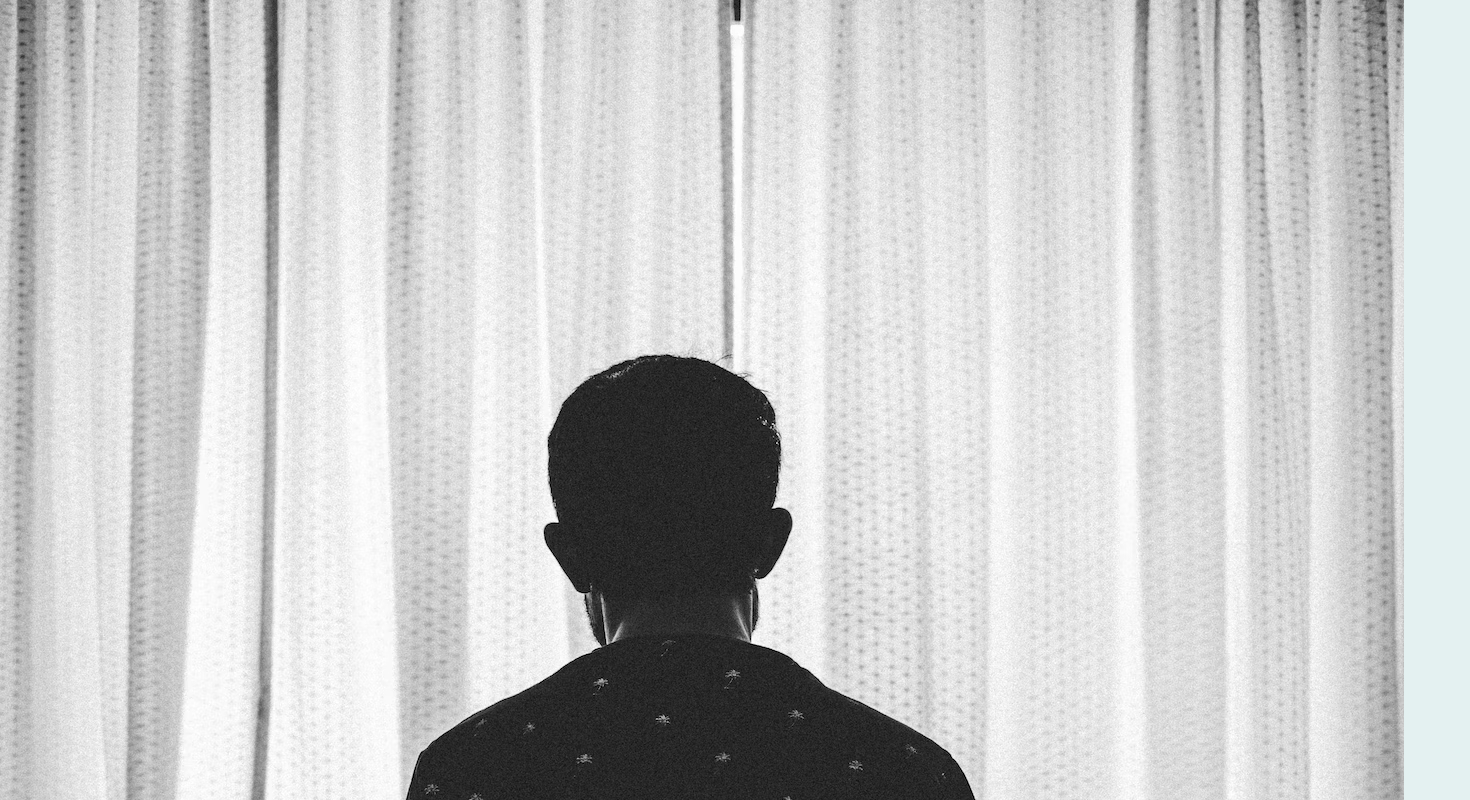
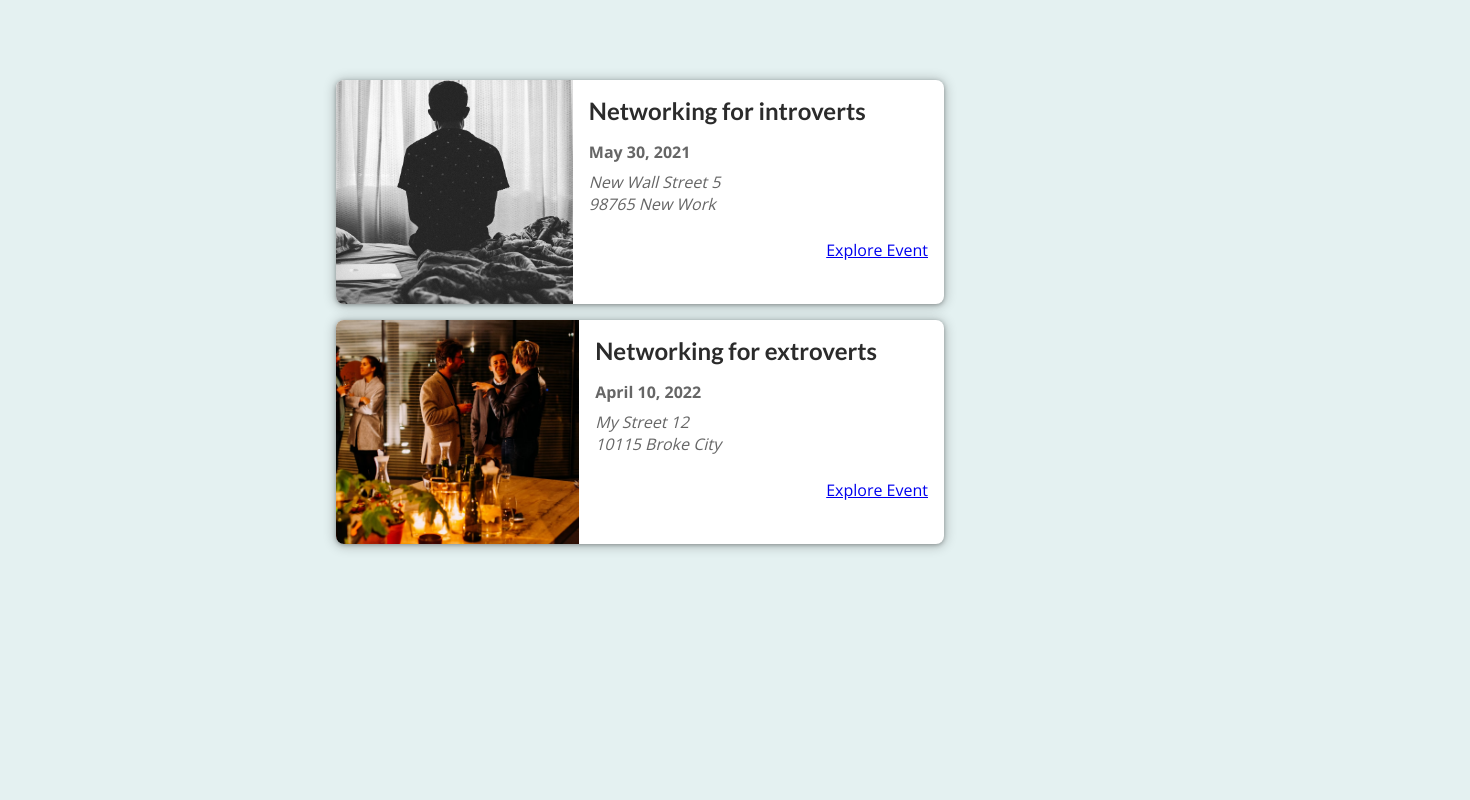
Before and after one commit to vincentabolarin/events, a Next.js app: page / in a window 1280 px wide. Shown: the top 800 px of the page, 1470 px wide, since content can reach past the window. Built offline with nearby package versions, Linux system fonts and the light colour scheme.

Commit message:
style EventItem and EventList

```diff
--- a/components/events/event-item.js
+++ b/components/events/event-item.js
@@ -1,4 +1,6 @@
 import Link from 'next/link';
+
+import classes from './event-item.module.css';
 
 const EventItem = (props) => {
     const { title, image, date, location, id } = props;
@@ -14,19 +16,19 @@
     const exploreLink = `/events/${id}`;
 
     return (
-        <li>
+        <li className={classes.item}>
             <img src={`/${image}`} alt={title} />
-            <div>
-                <div>
+            <div className={classes.content}>
+                <div className={classes.summary}>
                     <h2>{title}</h2>
-                    <div>
+                    <div className={classes.date}>
                         <time>{humanReadableDate}</time>
                     </div>
-                    <div>
+                    <div className={classes.address}>
                         <address>{formattedAddress}</address>
                     </div>
                 </div>
-                <div>
+                <div className={classes.actions}>
                     <Link href={exploreLink}>Explore Event</Link>
                 </div>
             </div>
--- /dev/null
+++ b/components/events/event-item.module.css
@@ -0,0 +1,103 @@
+.item {
+  box-shadow: 0 1px 4px rgba(0, 0, 0, 0.3), 0 1px 12px 2px rgba(0, 0, 0, 0.2);
+  border-radius: 8px;
+  overflow: hidden;
+  background-color: white;
+  margin: 1rem;
+  display: flex;
+  flex-direction: column;
+  gap: 1rem;
+}
+
+.item img {
+  width: 100%;
+  object-fit: cover;
+  height: 10rem;
+}
+
+.content {
+  width: 100%;
+  padding: 0 1rem;
+  text-align: center;
+}
+
+.content h2 {
+  margin: 0.5rem 0;
+}
+
+.date,
+.address {
+  display: flex;
+  gap: 0.5rem;
+  align-items: center;
+}
+
+.date svg,
+.address svg {
+  width: 1.25rem;
+  height: 1.25rem;
+  color: #666666;
+}
+
+.content time {
+  color: #666666;
+  font-weight: bold;
+}
+
+.content address {
+  margin: 0.5rem 0;
+  color: #666666;
+  white-space: pre;
+}
+
+.actions {
+  display: flex;
+  flex-direction: column;
+  padding: 1rem;
+}
+
+.actions a {
+  display: block;
+}
+
+.actions a span {
+  vertical-align: middle;
+}
+
+.icon {
+  margin-left: 0.5rem;
+  display: inline-flex;
+  justify-content: center;
+  align-items: center;
+}
+
+.icon svg {
+  width: 1.25rem;
+  height: 1.25rem;
+}
+
+@media (min-width: 768px) {
+  .item {
+    flex-direction: row;
+  }
+
+  .item img {
+    width: 40%;
+    height: 14rem;
+  }
+
+  .content {
+    width: 60%;
+    padding: 0;
+    text-align: left;
+  }
+
+  .content h2 {
+    margin: 1rem 0;
+  }
+
+  .actions {
+    flex-direction: row;
+    justify-content: flex-end;
+  }
+}
--- a/components/events/event-list.js
+++ b/components/events/event-list.js
@@ -1,9 +1,10 @@
 import EventItem from "./event-item";
+import classes from './event-list.module.css';
 
 const EventList = (props) => {
     const { items } = props;
     return (
-        <ul>
+        <ul className={classes.list}>
             {items.map(event => <EventItem key={event.id} id={event.id} title={event.title} location={event.location} date={event.date} image={event.image} />)}
         </ul>
     );
--- /dev/null
+++ b/components/events/event-list.module.css
@@ -0,0 +1,5 @@
+.list {
+  width: 90%;
+  max-width: 40rem;
+  margin: 5rem auto;
+}
```
